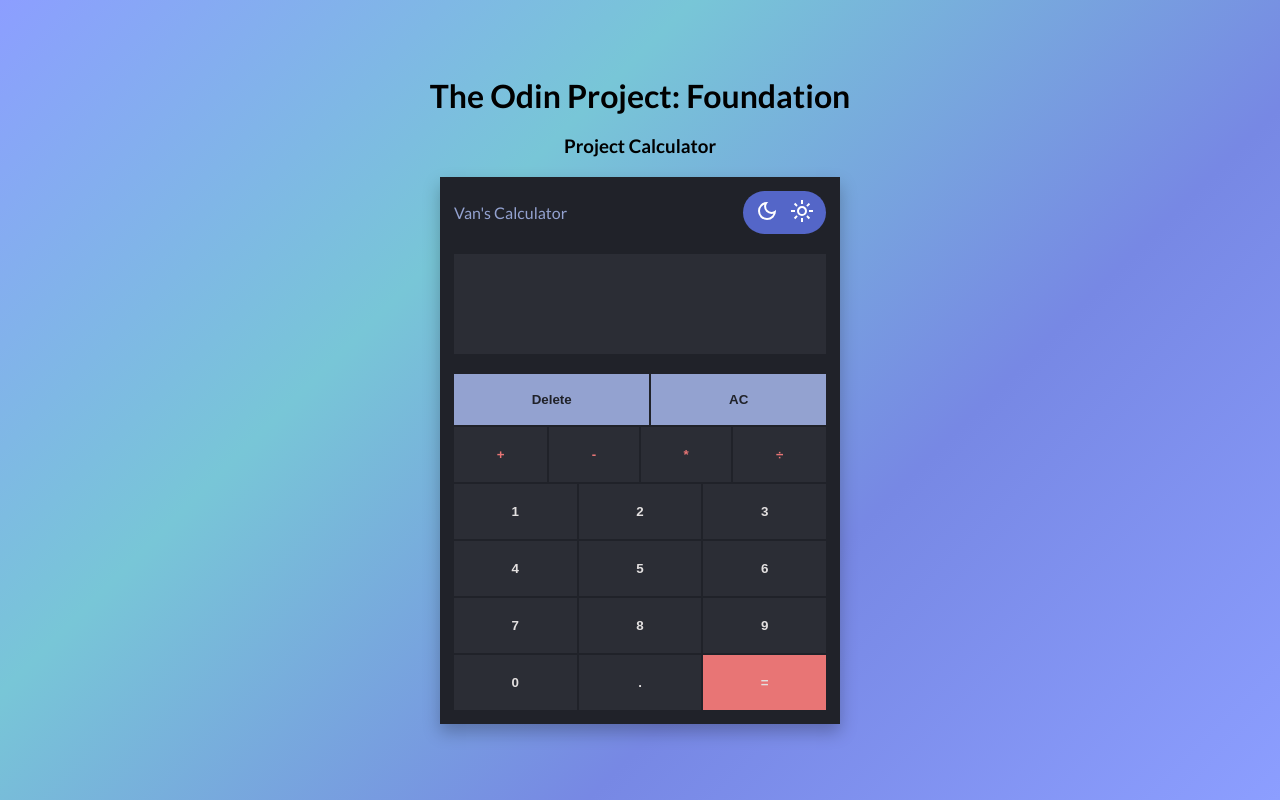
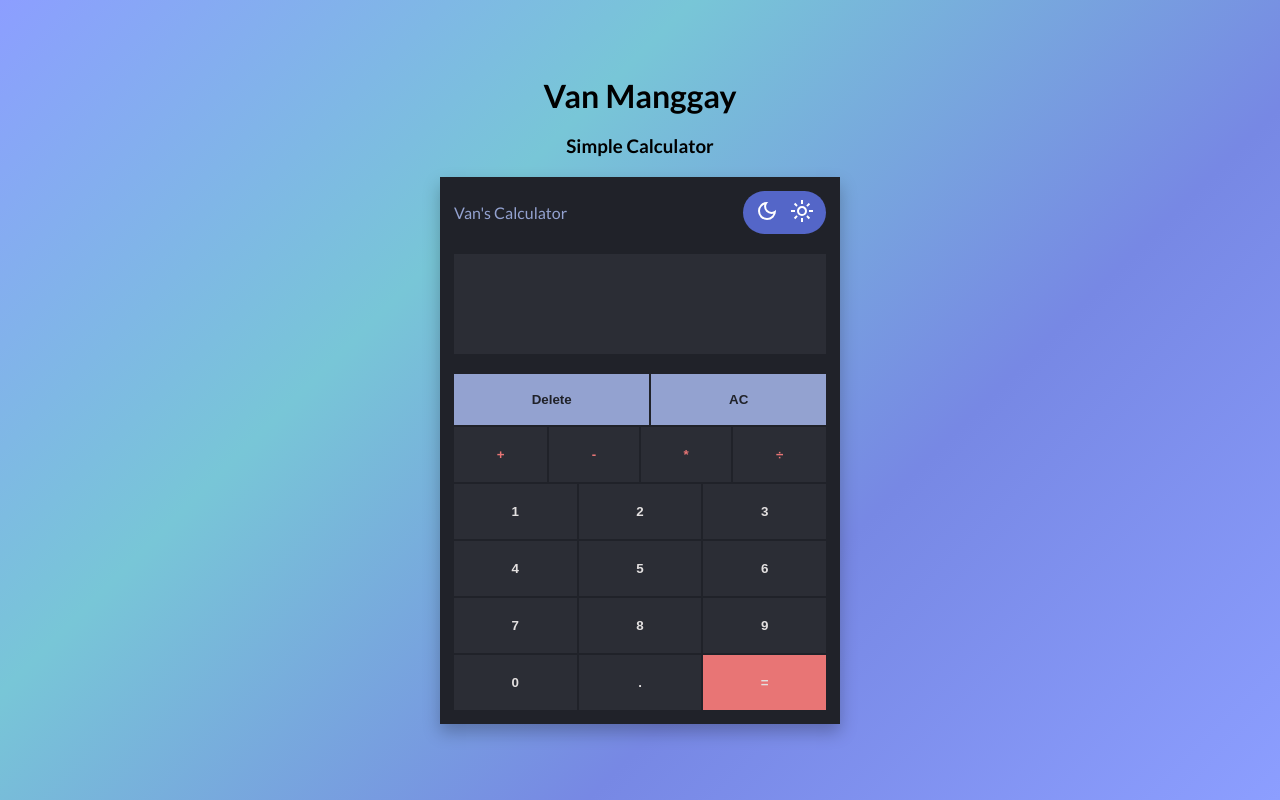
Before and after one commit to mvanpractice/TOP_CALCULATOR, a plain HTML site: page index.html in a window 1280 px wide. Drawn offline with Linux system fonts and the light colour scheme.

Commit message:
Changed title

```diff
--- a/index.css
+++ b/index.css
@@ -27,7 +27,7 @@
     flex-direction: column;
     align-items: center;
     row-gap: 20px;
-    padding: 10px;
+    padding: 30px;
 }
 
 body button {
--- a/index.html
+++ b/index.html
@@ -12,8 +12,8 @@
     <script type="module" src="index.js"></script>
 </head>
 <body>
-    <h1>The Odin Project: Foundation</h1>
-    <h3>Project Calculator</h3>
+    <h1>Van Manggay</h1>
+    <h3>Simple Calculator</h3>
     <div class="container">
         <div class="calculator-header">
             <p>Van's Calculator</p>
```
